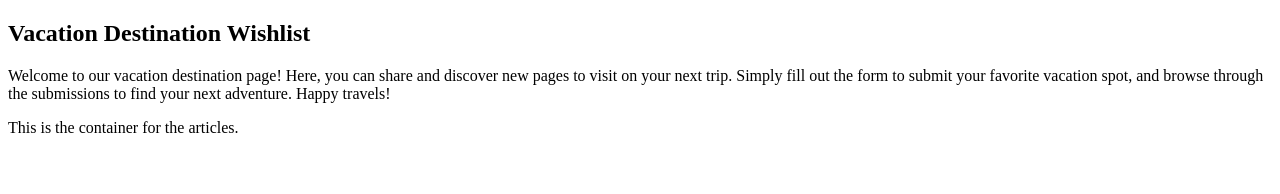
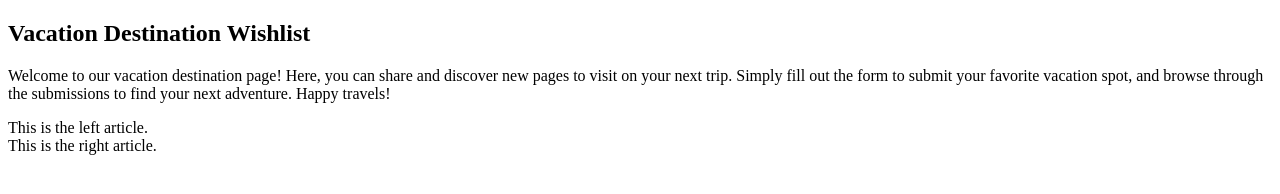
Before and after one commit to sambreece/vacation-destination-page, a plain HTML site: page index.html in a window 1280 px wide. Drawn offline with Linux system fonts and the light colour scheme.

Commit message:
added articles for left and right containers

```diff
--- a/index.html
+++ b/index.html
@@ -14,7 +14,10 @@
         <h1>Vacation Destination Wishlist</h1>
         <p>Welcome to our vacation destination page! Here, you can share and discover new pages to visit on your next trip. Simply fill out the form to submit your favorite vacation spot, and browse through the submissions to find your next adventure. Happy travels!</p>
     </section>
-    <section id="main-body">This is the container for the articles.</section>
+    <section id="main_body">
+        <article id="left_article">This is the left article. </article>
+        <article id="right_article">This is the right article. </article>
+    </section>
     <!--My JavaScript-->
     <script src="./scripts/main.js"></script>
 </body>
```
